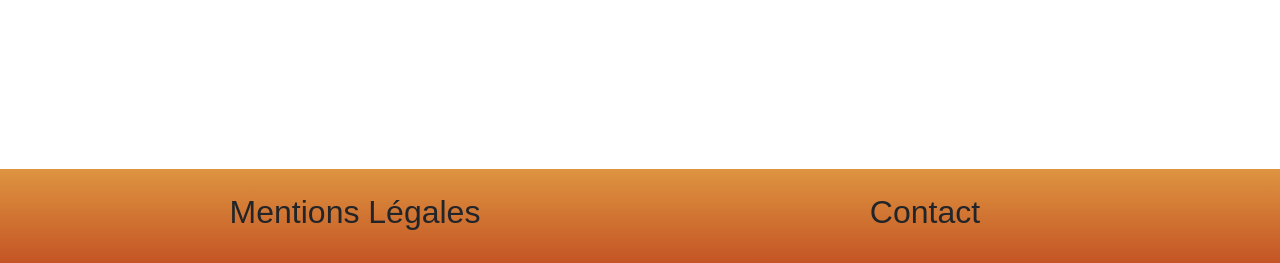
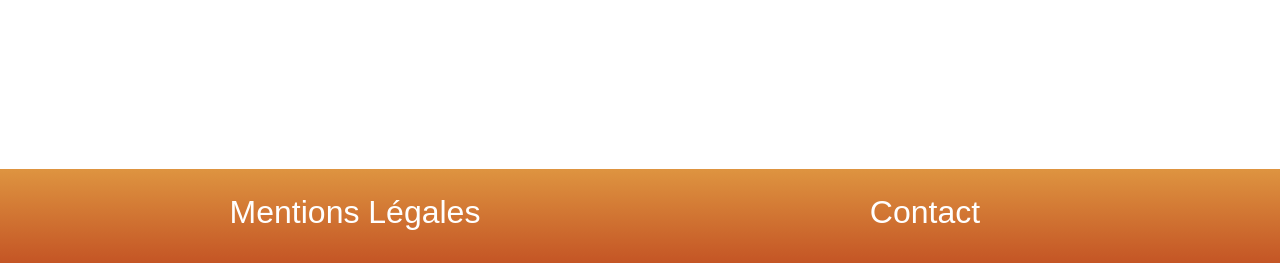
Before and after one commit to StephenAOGOLO/P8_Creez_une_plateforme_pour_amateurs_de_Nutella, a Django app: page /substitute/register/ in a window 1280 px wide. Shown: the part 591-854 px from the top of the page. Run offline with Django 3.2, Linux system fonts and the light colour scheme; some web fonts are replaced.

Commit message:
105th commit - main branch
- Deploying project : Done
- Adding mentions.html
- fixing home.html bugs
- Tests reporting : 86% (due to untested new functionnality "text.json" )

- Updating README.md - Done
- Updating TRELLO - Done
- Designing MPD - IN PROGRESS
- Cleaning code by pep8 - IN PROGRESS

```diff
--- a/Pure_Beurre/substitute/templates/substitute/footer.html
+++ b/Pure_Beurre/substitute/templates/substitute/footer.html
@@ -2,8 +2,8 @@
     <div class="container">
         <div class="row">
             <div class="col-12"> <br/></div>
-            <div class="col-12 col-md-6 h2"><a href="#"></a> Mentions Légales</div>
-            <div class="col-12 col-md-6 h2"><a href="#"></a> Contact</div>
+            <div class="col-12 col-md-6 h2"><a class="white-text" href="{% url 'substitute:mentions' %}"> Mentions Légales</a></div>
+            <div class="col-12 col-md-6 h2"><a class="white-text" href="https://www.linkedin.com/in/stephen-a-ogolo-410ab7b0/"> Contact</a></div>
             <div class="col-12"> <br/></div>
         </div>
     </div>
```
